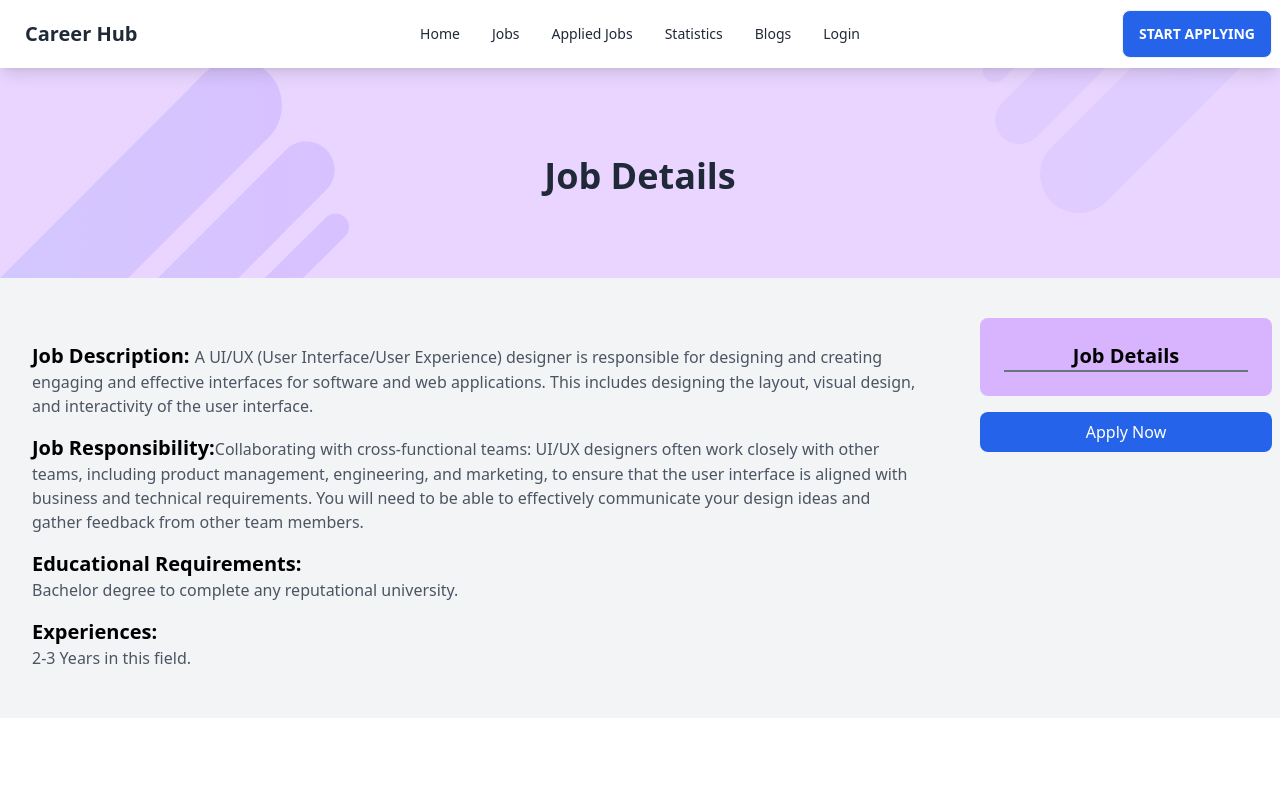
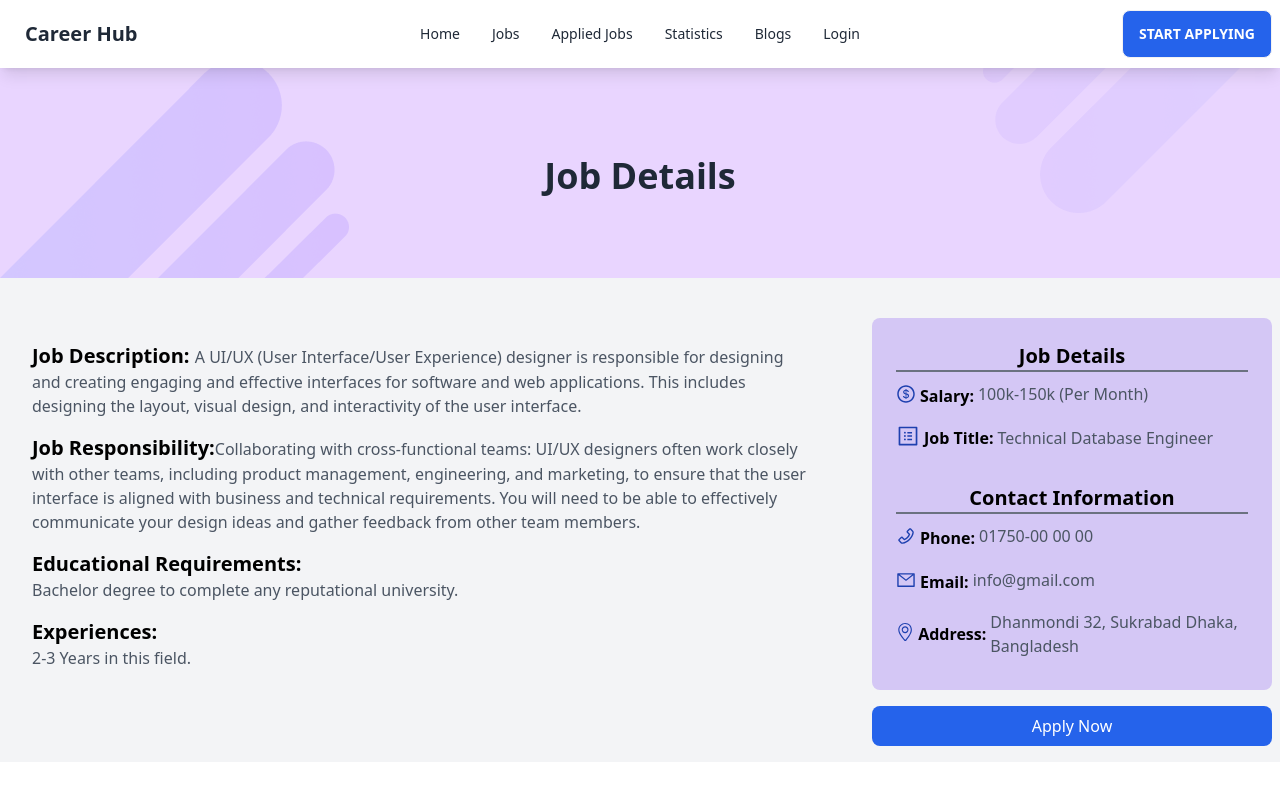
Before and after one commit to anupamahalder/career-hub-react-project, a React (Vite) app: page /job/1 in a window 1280 px wide. Shown: the top 800 px of the page. Built offline with nearby package versions, Linux system fonts and the light colour scheme; no server answers.

Commit message:
Added a div to job details

```diff
--- a/src/components/JobDetails/JobDetails.jsx
+++ b/src/components/JobDetails/JobDetails.jsx
@@ -1,5 +1,6 @@
 import { useLoaderData, useParams } from "react-router-dom";
-import Header from "../Header/Header";
+import {AiOutlineDollar,AiOutlineProfile,AiOutlinePhone,AiOutlineMail} from 'react-icons/ai';
+import {SlLocationPin} from 'react-icons/sl';
 
 const JobDetails = () => {
     // get all the jobs
@@ -10,7 +11,9 @@ const JobDetails = () => {
     // get the one job by id using find method
     const job = jobs.find(job => job.id == id);
     // destructure each property
-    const {job_description,job_responsibility,educational_requirements,experiences,salary,} = job;
+    const {job_description,job_responsibility,educational_requirements,experiences,salary, job_title, contact_information} = job;
+    // destructure from contact_information
+    const {phone, email, address} = contact_information;
     // console.log(job);
     return (
         <div>
@@ -23,8 +26,8 @@ const JobDetails = () => {
                     <h1 className="text-4xl font-bold">Job Details</h1>
                  </div>
             </div>
-            <div className="grid md:grid-cols-4 mx-auto gap-4 bg-gray-100">
-                <div className="md:col-span-3 p-6 my-6 mx-2">
+            <div className="grid md:grid-cols-6 mx-auto gap-4 bg-gray-100">
+                <div className="md:col-span-4 p-6 my-6 mx-2">
                     <h1 className="my-4"><span className="font-bold text-black text-xl">Job Description: </span><span className="text-gray-600">{job_description}</span></h1>
                     <h1 className="my-4"><span className="font-bold text-black text-xl">Job Responsibility:</span><span className="text-gray-600">{job_responsibility}</span></h1>
                     <h1 className="font-bold text-black text-xl">Educational Requirements:</h1>
@@ -32,10 +35,27 @@ const JobDetails = () => {
                     <h1 className="font-bold text-black text-xl">Experiences:</h1>
                     <p className="text-gray-600">{experiences}</p>
                 </div>
-                <div className=" ">
-                    <div className="bg-purple-300 p-6 rounded-lg mt-10 mx-2 ">
+                <div className="md:col-span-2 ">
+                    <div className="bg-[#d4c7f5] p-6 rounded-lg mt-10 mx-2 ">
+                        {/* job details  */}
                         <h1 className="text-black text-xl font-semibold text-center border-b-2 border-b-gray-500">Job Details</h1>
-
+                        <p className="flex items-center gap-1 py-2"><AiOutlineDollar className="text-blue-800 text-xl"></AiOutlineDollar><span className="text-black font-semibold mt-1">Salary: </span> <span className="text-gray-600 text-[16px]">
+                            {salary} (Per Month)
+                            </span></p>
+                        <p className="flex items-center gap-1 py-2"><AiOutlineProfile className="text-blue-800 text-2xl mb-1"></AiOutlineProfile><span className="text-black font-semibold">Job Title: </span> <span className="text-gray-600 text-[16px]">
+                            {job_title}
+                            </span></p>
+                        {/* contact information  */}
+                        <h1 className="mt-6 text-black text-xl font-semibold text-center border-b-2 border-b-gray-500">Contact Information</h1>
+                        <p className="flex items-center gap-1 py-2"><AiOutlinePhone className="text-blue-800 text-xl"></AiOutlinePhone><span className="text-black font-semibold mt-1">Phone: </span> <span className="text-gray-600 text-[16px]">
+                            {phone}
+                            </span></p>
+                        <p className="flex items-center gap-1 py-2"><AiOutlineMail className="text-blue-800 text-xl"></AiOutlineMail><span className="text-black font-semibold mt-1">Email: </span> <span className="text-gray-600 text-[16px]">
+                            {email}
+                            </span></p>
+                        <p className="flex items-center gap-1 py-2"><SlLocationPin className="text-blue-800 text-2xl mb-1"></SlLocationPin><span className="text-black font-semibold">Address: </span> <span className="text-gray-600 text-[16px]">
+                            {address}
+                            </span></p>
 
                     </div>
                     <div className="flex justify-center">
```
